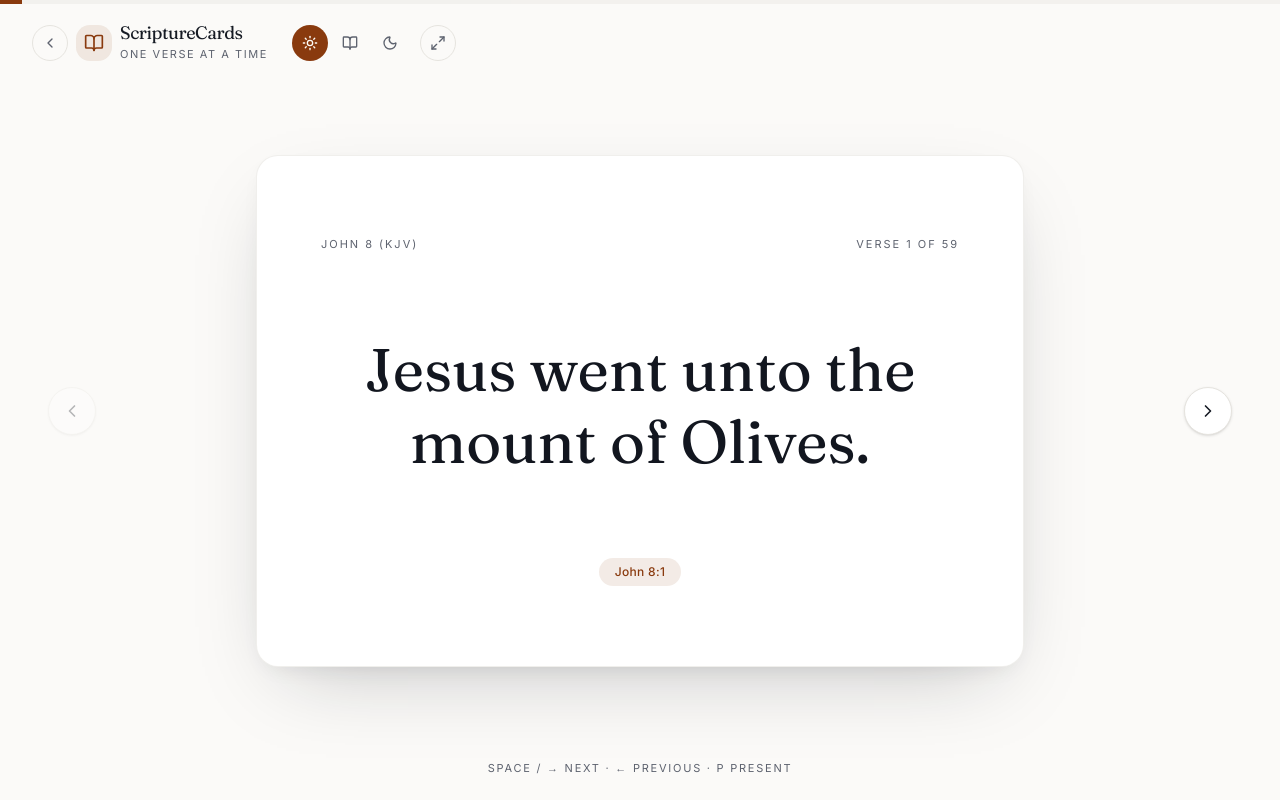
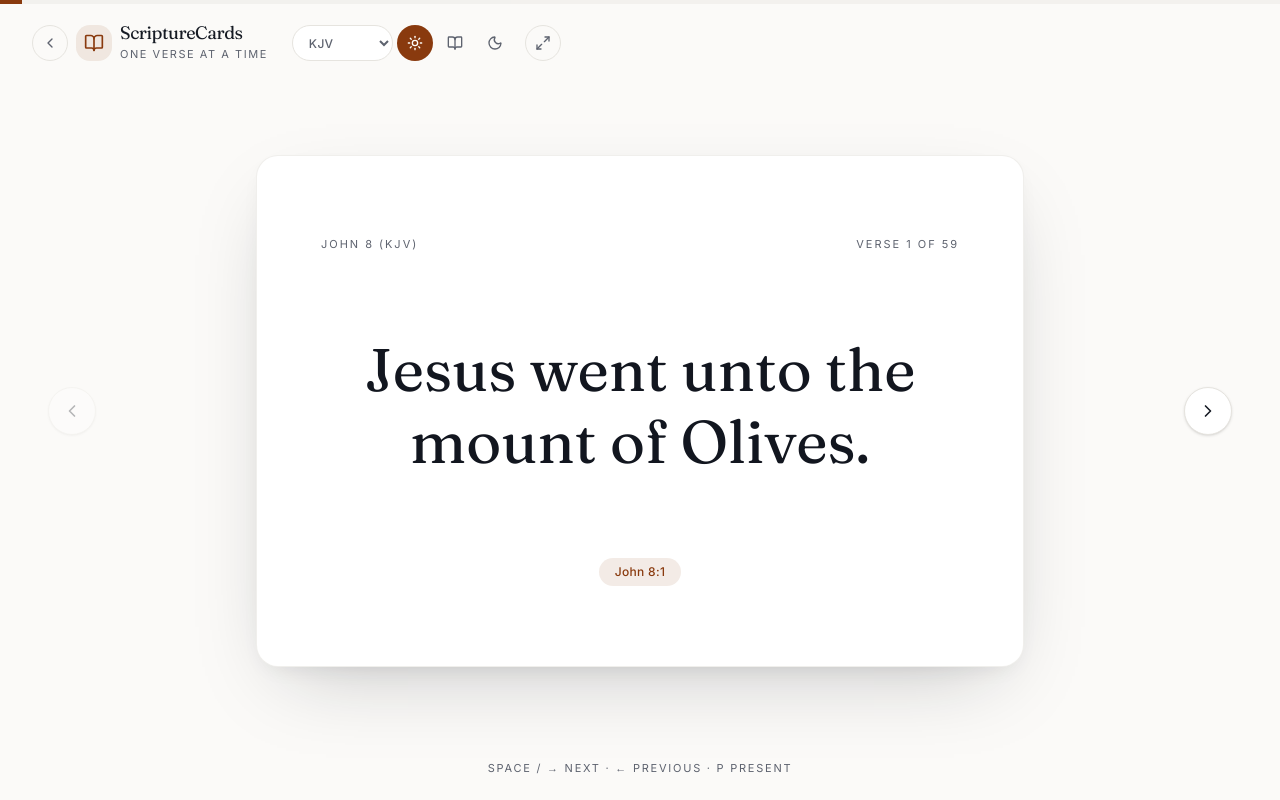
Before and after one commit to devabraham001-eng/rcf-iuo-bible-site-, a React (Vite) app: page / in a window 1280 px wide. Both pictures are taken after a click on the button "John 8 (KJV)". Built offline with nearby package versions, Linux system fonts and the light colour scheme.

Commit message:
Add Bible version switcher (KJV, WEB, ASV, BBE, DARBY, YLT, WMB)

```diff
--- a/src/routes/index.tsx
+++ b/src/routes/index.tsx
@@ -7,12 +7,23 @@ import {
   BookOpen,
   Maximize2,
   Minimize2,
+  Loader2,
 } from "lucide-react";
 
 type Verse = { book: string; chapter: number; verse: number; text: string };
 type Theme = "light" | "sepia" | "dark";
 
 type PassageData = { reference: string; verses: Verse[] };
+
+const VERSIONS = [
+  { code: "kjv", label: "KJV" },
+  { code: "web", label: "WEB" },
+  { code: "asv", label: "ASV" },
+  { code: "bbe", label: "BBE" },
+  { code: "darby", label: "DARBY" },
+  { code: "ylt", label: "YLT" },
+  { code: "wmb", label: "WMB" },
+];
 
 const PASSAGES: PassageData[] = [
   {
@@ -927,11 +938,29 @@ function applyTheme(theme: Theme) {
   if (theme === "sepia") root.classList.add("sepia");
 }
 
+async function fetchPassageText(baseRef: string, verseCount: number, code: string): Promise<Verse[]> {
+  const res = await fetch(`https://bible-api.com/${encodeURIComponent(`${baseRef}:1-${verseCount}`)}?translation=${code}`);
+  if (!res.ok) throw new Error("Passage not found");
+  const data = await res.json();
+  if (!data.verses || !Array.isArray(data.verses) || data.verses.length === 0) {
+    throw new Error("No verses returned");
+  }
+  return data.verses.map((v: { book_name: string; chapter: number; verse: number; text: string }) => ({
+    book: v.book_name,
+    chapter: v.chapter,
+    verse: v.verse,
+    text: String(v.text).replace(/\s+/g, " ").trim(),
+  }));
+}
+
 function ScriptureCards() {
   const [verses, setVerses] = useState<Verse[]>(PASSAGES[0].verses);
   const [reference, setReference] = useState<string>(PASSAGES[0].reference);
   const [index, setIndex] = useState(0);
   const [direction, setDirection] = useState<1 | -1>(1);
+  const [version, setVersion] = useState<string>("kjv");
+  const [versionLoading, setVersionLoading] = useState(false);
+  const [versionError, setVersionError] = useState<string | null>(null);
   const [theme, setTheme] = useState<Theme>("light");
   const [presenting, setPresenting] = useState(false);
   const [started, setStarted] = useState(false);
@@ -944,9 +973,18 @@ function ScriptureCards() {
   }, []);
 
   useEffect(() => {
+    const saved = typeof window !== "undefined" ? localStorage.getItem("sc-version") : null;
+    if (saved && VERSIONS.some((v) => v.code === saved)) setVersion(saved);
+  }, []);
+
+  useEffect(() => {
     applyTheme(theme);
     if (typeof window !== "undefined") localStorage.setItem("sc-theme", theme);
   }, [theme]);
+
+  useEffect(() => {
+    if (typeof window !== "undefined") localStorage.setItem("sc-version", version);
+  }, [version]);
 
   const total = verses.length;
   const current = verses[index];
@@ -974,13 +1012,59 @@ function ScriptureCards() {
     return () => window.removeEventListener("keydown", onKey);
   }, [go, presenting]);
 
-  const startWith = useCallback((passage: PassageData) => {
-    setVerses(passage.verses);
-    setReference(passage.reference);
-    setIndex(0);
-    setDirection(1);
-    setStarted(true);
-  }, []);
+  const startWith = useCallback(
+    async (passage: PassageData) => {
+      setVerses(passage.verses);
+      setReference(passage.reference);
+      setIndex(0);
+      setDirection(1);
+      setStarted(true);
+      if (version !== "kjv") {
+        const meta = VERSIONS.find((v) => v.code === version);
+        if (meta) {
+          setVersionLoading(true);
+          setVersionError(null);
+          const baseRef = passage.reference.replace(/\s*\([^)]*\)\s*$/, "").trim();
+          try {
+            const mapped = await fetchPassageText(baseRef, passage.verses.length, version);
+            setVerses(mapped);
+            setReference(`${baseRef} (${meta.label})`);
+          } catch {
+            setVersionError(`Could not load ${meta.label} — showing ${passage.reference} instead.`);
+          } finally {
+            setVersionLoading(false);
+          }
+        }
+      }
+    },
+    [version],
+  );
+
+  const switchVersion = useCallback(
+    async (code: string) => {
+      const meta = VERSIONS.find((v) => v.code === code);
+      if (!meta || code === version || versionLoading) return;
+      const prev = version;
+      setVersion(code);
+      if (!started) return;
+      setVersionLoading(true);
+      setVersionError(null);
+      const baseRef = reference.replace(/\s*\([^)]*\)\s*$/, "").trim();
+      try {
+        const mapped = await fetchPassageText(baseRef, total, code);
+        setVerses(mapped);
+        setReference(`${baseRef} (${meta.label})`);
+        setIndex(0);
+        setDirection(1);
+      } catch {
+        setVersion(prev);
+        setVersionError(`Could not load ${meta.label} — check your connection.`);
+      } finally {
+        setVersionLoading(false);
+      }
+    },
+    [version, versionLoading, started, reference, total],
+  );
 
   const progress = total > 0 ? ((index + 1) / total) * 100 : 0;
 
@@ -1006,7 +1090,15 @@ function ScriptureCards() {
 
   if (!started) {
     return (
-      <div className="min-h-screen flex flex-col items-center justify-center bg-background text-foreground px-6 text-center">
+      <div className="min-h-screen flex flex-col items-center justify-center bg-background text-foreground px-6 text-center relative">
+        <div className="absolute top-6 right-6">
+          <VersionSelect value={version} onChange={switchVersion} loading={versionLoading} />
+        </div>
+        {versionError && (
+          <div className="fixed top-6 left-1/2 -translate-x-1/2 z-50 px-4 py-2 rounded-full bg-destructive/10 text-destructive text-sm flex items-center gap-2 shadow-sm">
+            {versionError}
+          </div>
+        )}
         <div className="h-14 w-14 rounded-2xl bg-primary/10 flex items-center justify-center mb-8">
           <BookOpen className="h-7 w-7 text-primary" />
         </div>
@@ -1088,6 +1180,7 @@ function ScriptureCards() {
           </div>
 
           <div className="flex items-center gap-1 shrink-0">
+            <VersionSelect value={version} onChange={switchVersion} loading={versionLoading} />
             <ThemeButton active={theme === "light"} onClick={() => setTheme("light")} label="Light">
               <Sun className="h-4 w-4" />
             </ThemeButton>
@@ -1107,6 +1200,12 @@ function ScriptureCards() {
             </button>
           </div>
         </header>
+      )}
+
+      {versionError && (
+        <div className="fixed top-4 left-1/2 -translate-x-1/2 z-50 px-4 py-2 rounded-full bg-destructive/10 text-destructive text-sm flex items-center gap-2 shadow-sm">
+          {versionError}
+        </div>
       )}
 
       {presenting && (
@@ -1213,6 +1312,30 @@ function ThemeButton({
   );
 }
 
+function VersionSelect({
+  value, onChange, loading,
+}: { value: string; onChange: (code: string) => void; loading: boolean }) {
+  return (
+    <div className="flex items-center gap-1">
+      {loading && <Loader2 className="h-3.5 w-3.5 animate-spin text-muted-foreground" />}
+      <select
+        value={value}
+        onChange={(e) => onChange(e.target.value)}
+        disabled={loading}
+        title="Bible version"
+        aria-label="Bible version"
+        className="h-9 rounded-full border border-border bg-card text-xs font-medium tracking-wide text-muted-foreground hover:bg-accent hover:text-foreground transition px-3 pr-6 cursor-pointer focus:outline-none focus:ring-2 focus:ring-ring/50 disabled:opacity-40"
+      >
+        {VERSIONS.map((v) => (
+          <option key={v.code} value={v.code}>
+            {v.label}
+          </option>
+        ))}
+      </select>
+    </div>
+  );
+}
+
 function Card({
   verse, verseRef, reference, direction, fontClass, index, total,
 }: {
```
